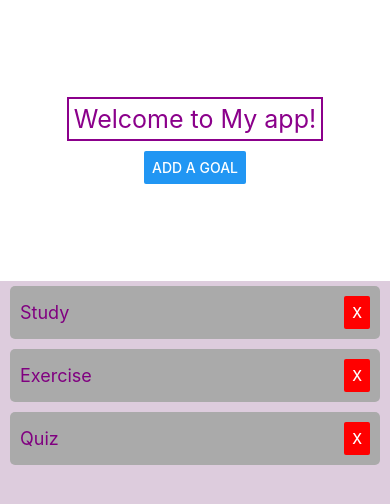
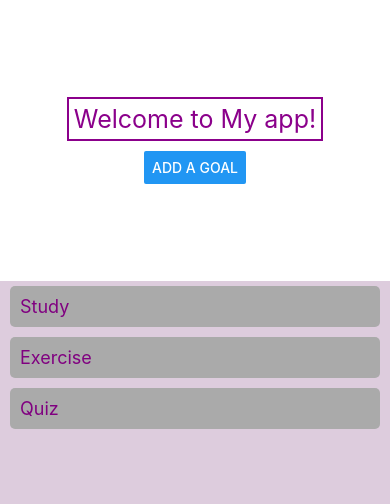
Before and after one commit to YaoyiW27/CS5520, a React Native app: screen / in a window 390 px wide. Shown: the top 504 px of the page. Built offline with nearby package versions, Linux system fonts and the light colour scheme.

Commit message:
debugged the goalitems

```diff
--- a/components/GoalItem.js
+++ b/components/GoalItem.js
@@ -1,11 +1,10 @@
 import React from "react";
-import { View, Text, StyleSheet, Button } from "react-native";
+import { View, Text, StyleSheet } from "react-native";
 
-export default function GoalItem({ goal, onDelete }) {
+export default function GoalItem({ goal }) {
   return (
     <View style={styles.goalContainer}>
       <Text style={styles.goalText}>{goal.text}</Text>
-      <Button title="X" color="red" onPress={() => onDelete(goal.id)} />
     </View>
   );
 }
@@ -13,7 +12,7 @@ export default function GoalItem({ goal, onDelete }) {
 const styles = StyleSheet.create({
   goalContainer: {
     flexDirection: "row",
-    justifyContent: "space-between",
+    justifyContent: "flex-start",
     alignItems: "center",
     padding: 10,
     marginVertical: 5,
```
